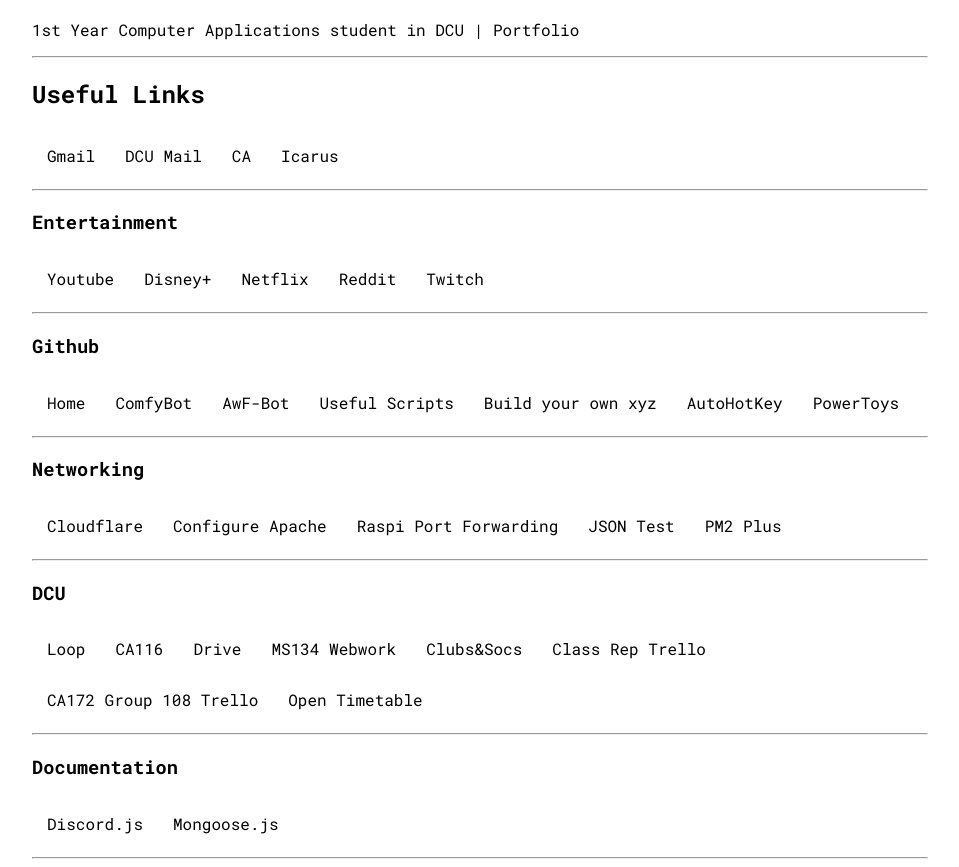
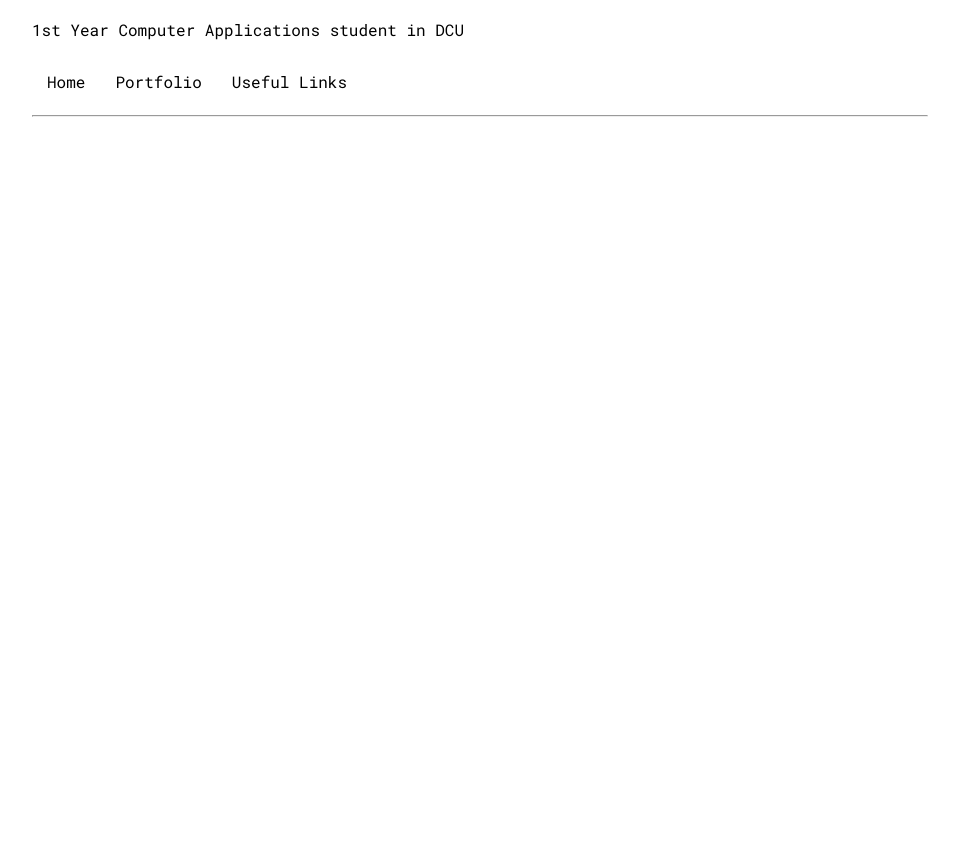
Before and after one commit to DistroByte/website, a plain HTML site: page index.html in a window 1280 px wide. Shown: the part 67-934 px from the top of the page, without its empty margins (160-1119 px from the left). After the commit the page ends 800 px from the top, so only its background shows below. Drawn offline with Linux system fonts and the light colour scheme.

Commit message:
:sparkles: adds a header page and moves useful links

```diff
--- a/index.html
+++ b/index.html
@@ -13,81 +13,26 @@
 </head>
 
 <body>
-  <h1>James Hackett</h1>
-  <p>1st Year Computer Applications student in DCU | <a href="http://student.computing.dcu.ie/~hacketj5/portfolio"
-      target="_blank" rel="noopener noreferrer">Portfolio</a>
-  </p>
+  <div id="head">
+    <h1><a href="../">James Hackett</a></h1>
+  </div>
+  <div>
+    <p>1st Year Computer Applications student in DCU</p>
+    <ul>
+      <li><a href="./">Home</a></li>
+      <li><a href="http://student.computing.dcu.ie/~hacketj5/portfolio" target="_blank"
+          rel="noopener noreferrer">Portfolio</a></li>
+      <li><a href="pages/links/">Useful Links</a></li>
+      </p>
+    </ul>
+  </div>
   <hr>
-  <h2>Useful Links</h2>
-  <ul>
-    <li><a href="https://mail.google.com/mail/u/0/?ogbl#inbox" target="_blank" rel="noopener noreferrer">Gmail</a></li>
-    <li><a href="https://mail.google.com/mail/u/1/?tab=wm&ogbl#inbox" target="_blank" rel="noopener noreferrer">DCU
-        Mail</a>
-    </li>
-    <li><a href="http://ca.james-hackett.ie" target="_blank" rel="noopener noreferrer">CA</a></li>
-    <li><a href="http://icarus.james-hackett.ie" target="_blank" rel="noopener noreferrer">Icarus</a></li>
-  </ul>
-  <hr>
-  <h3>Entertainment</h3>
-  <ul>
-    <li><a href="https://www.youtube.com" target="_blank" rel="noopener noreferrer">Youtube</a></li>
-    <li><a href="https://www.disneyplus.com/en-gb/home" target="_blank" rel="noopener noreferrer">Disney+</a></li>
-    <li><a href="https://www.netflix.com/browse" target="_blank" rel="noopener noreferrer">Netflix</a></li>
-    <li><a href="https://www.reddit.com" target="_blank" rel="noopener noreferrer">Reddit</a></li>
-    <li><a href="https://www.twitch.tv" target="_blank" rel="noopener noreferrer">Twitch</a></li>
-  </ul>
-  <hr>
-  <h3>Github</h3>
-  <ul>
-    <li><a href="https://github.com/DistroByte" target="_blank" rel="noopener noreferrer">Home</a></li>
-    <li><a href="https://github.com/DistroByte/ComfyBot" target="_blank" rel="noopener noreferrer">ComfyBot</a></li>
-    <li><a href="https://github.com/DistroByte/AwF-Bot" target="_blank" rel="noopener noreferrer">AwF-Bot</a></li>
-    <li><a href="https://github.com/DistroByte/Useful-Scripts" target="_blank" rel="noopener noreferrer">Useful
-        Scripts</a></li>
-    <li><a href="https://github.com/danistefanovic/build-your-own-x" target="_blank" rel="noopener noreferrer">Build
-        your own xyz</a></li>
-    <li><a href="https://github.com/ahkscript/awesome-AutoHotkey" target="_blank"
-        rel="noopener noreferrer">AutoHotKey</a></li>
-    <li><a href="https://github.com/microsoft/PowerToys" target="_blank" rel="noopener noreferrer">PowerToys</a></li>
-  </ul>
-  <hr>
-  <h3>Networking</h3>
-  <ul>
-    <li><a href="https://dash.cloudflare.com/de5fa72ee09a0b35d2dab83d873a7258/james-hackett.ie" target="_blank"
-        rel="noopener noreferrer">Cloudflare</a></li>
-    <li><a
-        href="https://ubuntu.com/tutorials/install-and-configure-apache#4-setting-up-the-virtualhost-configuration-file"
-        target="_blank" rel="noopener noreferrer">Configure Apache</a></li>
-    <li><a href="https://pimylifeup.com/raspberry-pi-port-forwarding/" target="_blank" rel="noopener noreferrer">Raspi
-        Port Forwarding</a>
-    </li>
-    <li><a href="https://www.jsontest.com" target="_blank" rel="noopener noreferrer">JSON Test</a></li>
-    <li><a href="https://app.pm2.io/bucket/5e34551ae206b27fa7e78bdc/backend/overview/servers" target="_blank"
-        rel="noopener noreferrer">PM2 Plus</a></li>
-  </ul>
-  <hr>
-  <h3>DCU</h3>
-  <ul>
-    <li><a href="https://loop.dcu.ie/my/" target="_blank" rel="noopener noreferrer">Loop</a></li>
-    <li><a href="https://ca116.computing.dcu.ie/index.html" target="_blank" rel="noopener noreferrer">CA116</a></li>
-    <li><a href="https://drive.google.com/drive/u/1/my-drive" target="_blank" rel="noopener noreferrer">Drive</a></li>
-    <li><a href="https://webwork2.dcu.ie/webwork2/MS134/" target="_blank" rel="noopener noreferrer">MS134 Webwork</a>
-    </li>
-    <li><a href="https://dcuclubsandsocs.ie/memberships" target="_blank" rel="noopener noreferrer">Clubs&Socs</a></li>
-    <li><a href="https://trello.com/b/PFFzOb7H/class-rep-board" target="_blank" rel="noopener noreferrer">Class Rep
-        Trello</a></li>
-    <li><a href="https://trello.com/b/fv7p7nFj/project-dec-20th" target="_blank" rel="noopener noreferrer">CA172 Group
-        108 Trello</a></li>
-    <li><a href="https://opentimetable.dcu.ie/" target="_blank" rel="noopener noreferrer">Open Timetable</a></li>
-  </ul>
-  <hr>
-  <h3>Documentation</h3>
-  <ul>
-    <li><a href="https://discord.js.org/#/docs/main/stable/general/welcome" target="_blank"
-        rel="noopener noreferrer">Discord.js</a></li>
-    <li><a href="https://mongoosejs.com/docs/api.html" target="_blank" rel="noopener noreferrer">Mongoose.js</a></li>
-  </ul>
-  <hr>
+
+  <!-- TODO: add some about me -->
+
+  <!-- TODO: add achievements -->
+
+  <!-- TODO: add contact form -->
 </body>
 
 </html>
```
